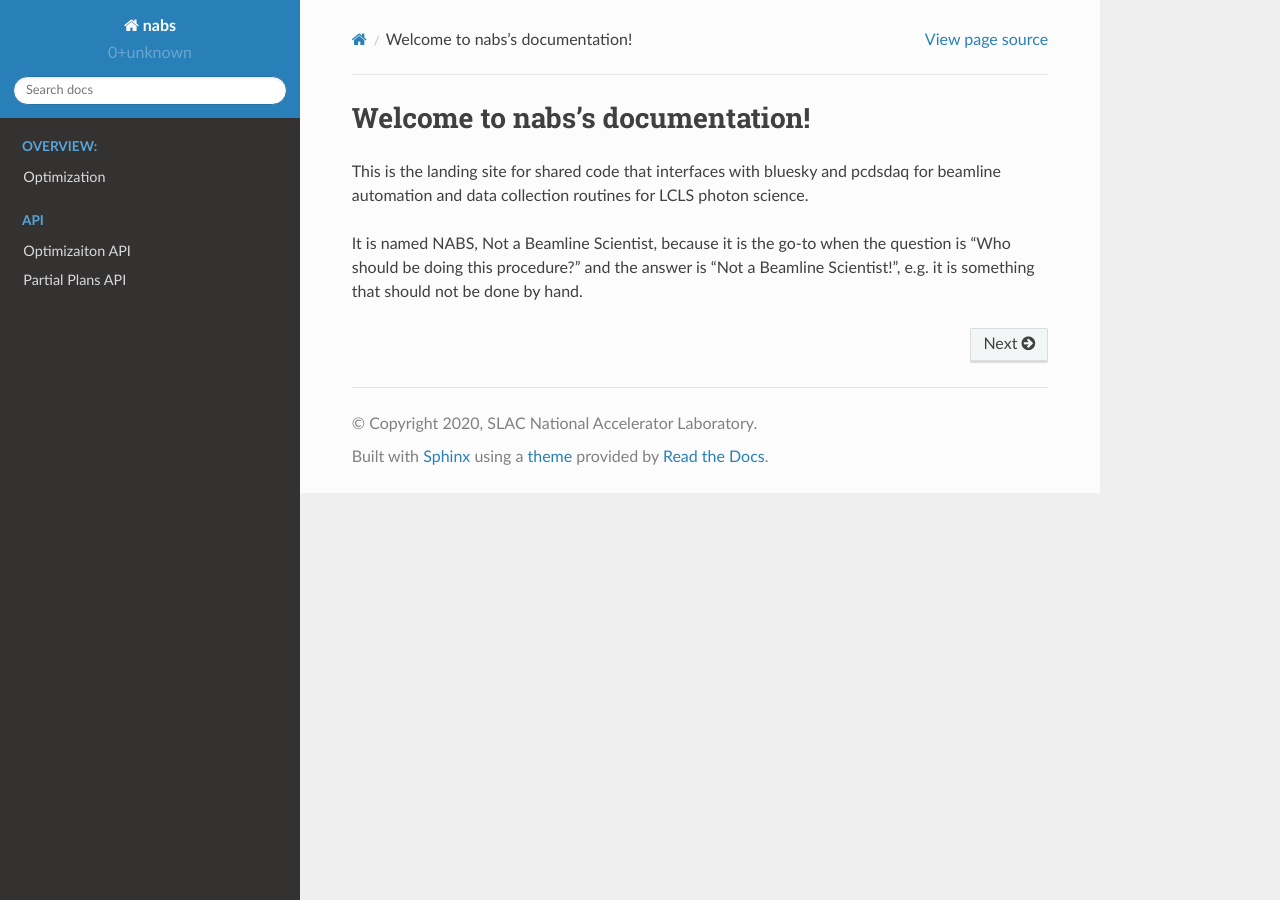
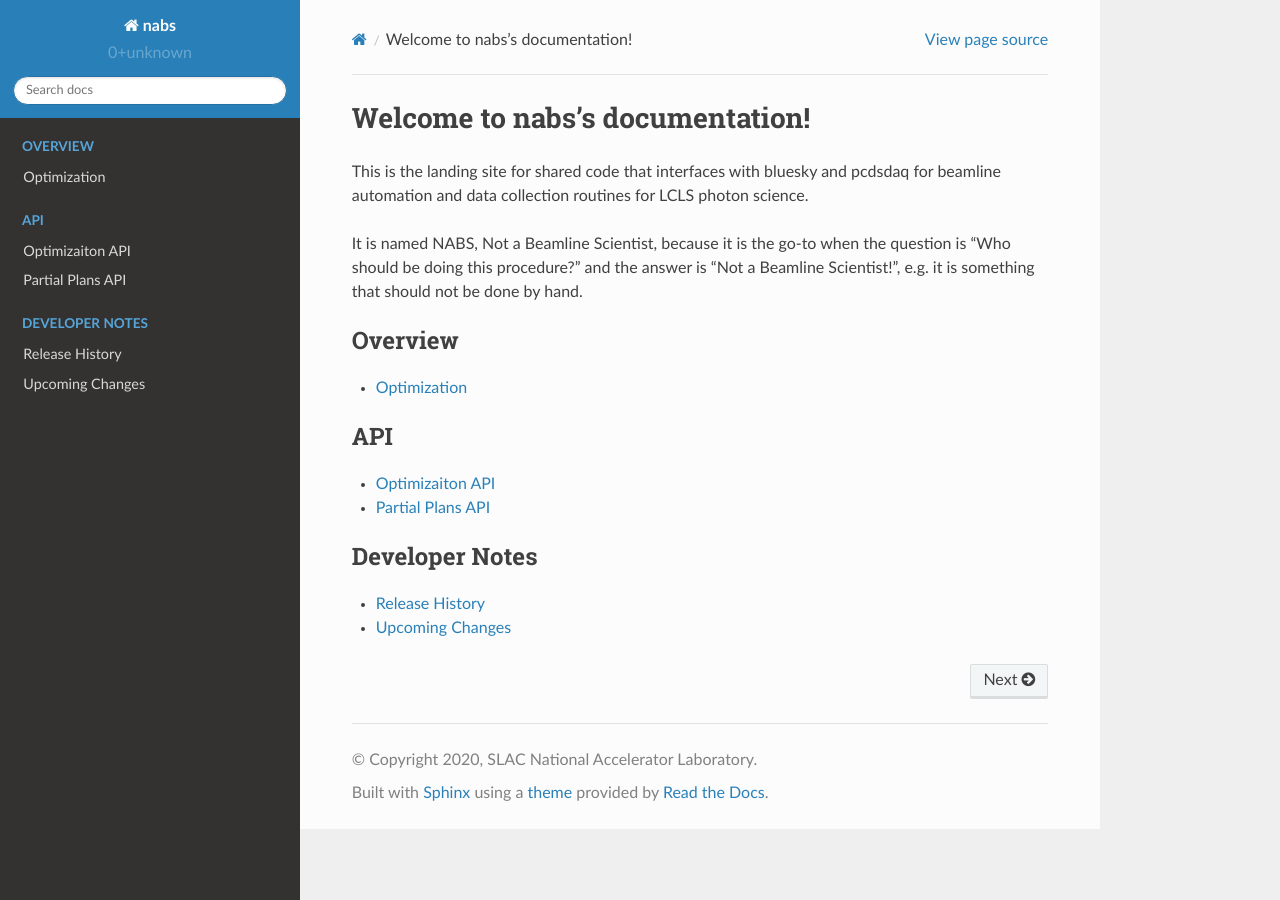
Before and after one commit to pcdshub/nabs, a Sphinx documentation site: the page built from docs/source/index.rst, in a window 1280 px wide. Built offline with Sphinx 7.4.7 and the Read the Docs theme 2.0.0, drawn with Linux system fonts in a browser that asks for light colours.

Commit message:
DOC: add developer notes sections

```diff
--- a/docs/source/index.rst
+++ b/docs/source/index.rst
@@ -11,15 +11,20 @@ Beamline Scientist!", e.g. it is something that should not be done by hand.
 
 .. toctree::
    :maxdepth: 1
-   :caption: Overview:
-   :hidden:
+   :caption: Overview
 
    optimize.rst
 
 .. toctree::
    :maxdepth: 1
    :caption: API
-   :hidden:
 
    optimize_api.rst
    plan_stubs.rst
+
+.. toctree::
+   :maxdepth: 1
+   :caption: Developer Notes
+
+   releases.rst
+   upcoming_changes.rst
--- /dev/null
+++ b/docs/source/upcoming_changes.rst
@@ -0,0 +1,8 @@
+Upcoming Changes
+################
+
+.. toctree::
+   :maxdepth: 1
+   :glob:
+
+   upcoming_release_notes/[0-9]*
```
Also changed, not shown: docs/release_notes.py (added, +93 -0 lines), docs/source/releases.rst (added, +7 -0 lines), docs/source/upcoming_release_notes/template-full.rst (added, +34 -0 lines), docs/source/upcoming_release_notes/template-short.rst (added, +22 -0 lines), 1 other file.
